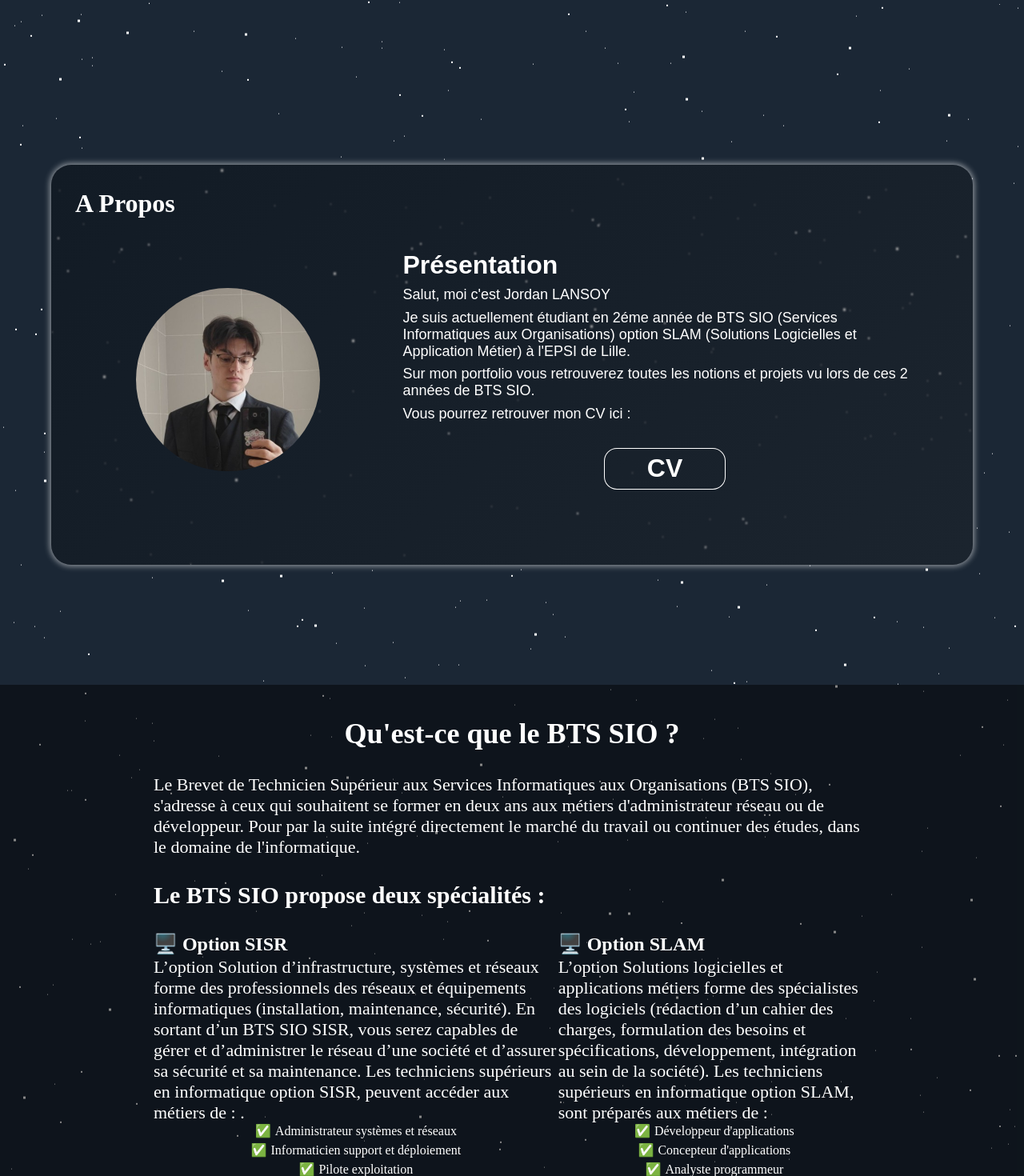
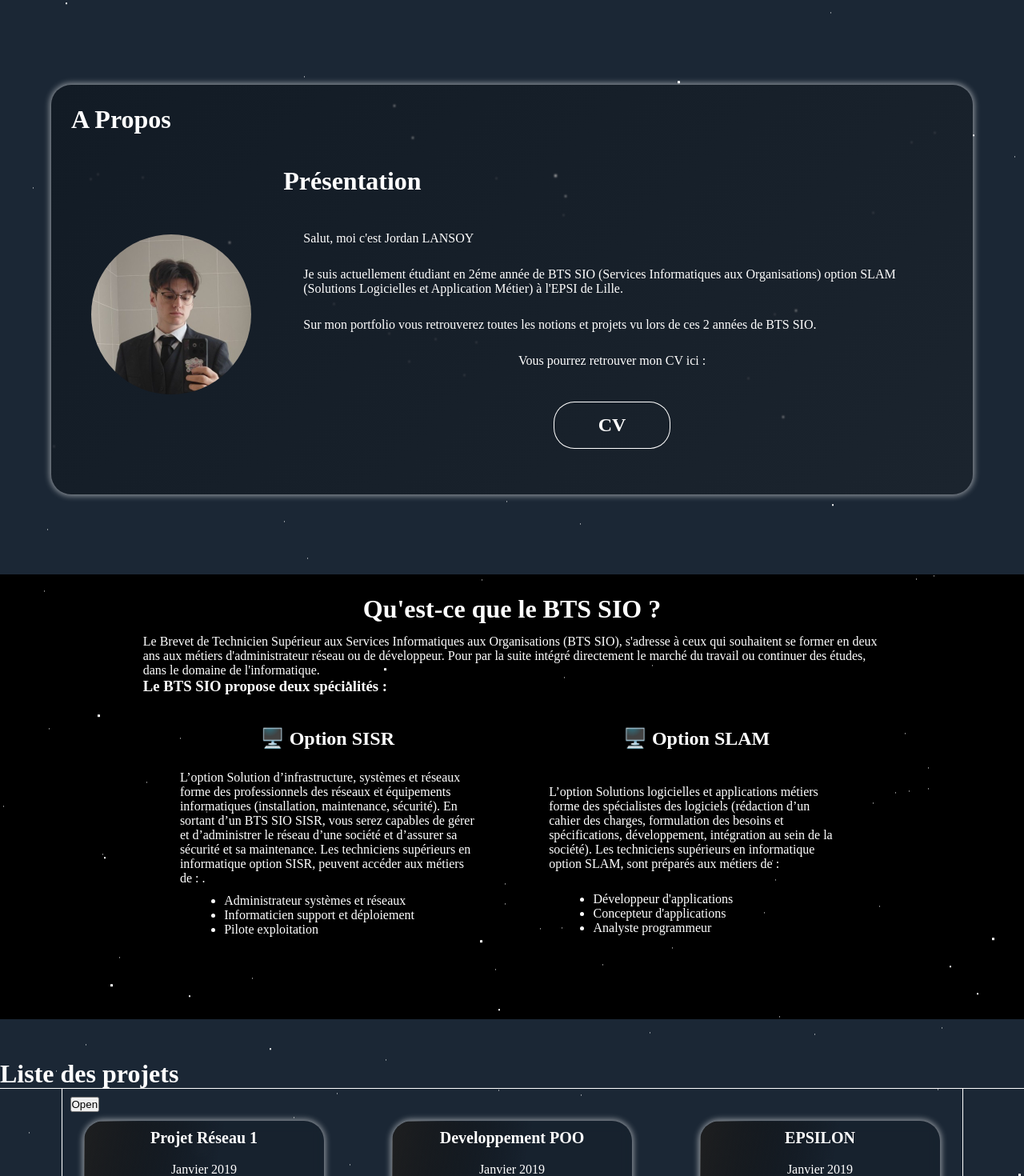
Before and after one commit to Mirooww/portfolioE4, a React (Vite) app: page / in a window 1280 px wide. Shown: the part 750-2220 px from the top of the page at 80% size. Built offline with nearby package versions, Linux system fonts and the light colour scheme; a web font is replaced by a local one.

Commit message:
mise à jour du css, redisposition bloc

```diff
--- a/index.html
+++ b/index.html
@@ -1,11 +1,10 @@
 <!DOCTYPE html>
 <html lang="en">
-
    <head>
       <meta charset="UTF-8" />
       <link rel="icon" type="image/svg+xml" href="/vite.svg" />
       <meta name="viewport" content="width=device-width, initial-scale=1.0" />
-   <link href='https://fonts.googleapis.com/css?family=Lato:300,400,700' rel='stylesheet' type='text/css'>
+      <link href="https://fonts.googleapis.com/css?family=Lato:300,400,700" rel="stylesheet" type="text/css" />
       <title>Nexum - Portfolio</title>
    </head>
 
@@ -13,5 +12,4 @@
       <div id="root" style="display: flex"></div>
       <script type="module" src="/src/main.jsx"></script>
    </body>
-
 </html>
--- a/src/MainPage.jsx
+++ b/src/MainPage.jsx
@@ -33,7 +33,7 @@ function MainPage() {
    };
 
    return (
-      <div className="corps">
+      <div className="body">
          {openSideNav && (
             <motion.div className="leftMenuNav" initial="closed" animate="open" variants={sideVariants}>
                <header>
@@ -67,24 +67,26 @@ function MainPage() {
             </motion.div>
          )}
 
-         <div className="content" style={{ marginLeft: !openSideNav ? "0px" : "300px", width: !openSideNav ? "100%" : "calc(100% - 300px)" }}>
+         <div className="main" style={{ marginLeft: !openSideNav ? "0px" : "300px", width: !openSideNav ? "100%" : "calc(100% - 300px)" }}>
             <div id="stars"></div>
             <div id="stars2"></div>
             <div id="stars3"></div>
-            <div className="accueil">
-               <h1 className="title">BIENVENUE SUR MON PORTFOLIO</h1>
-               <button onClick={cycleOpenSideNav}>{openSideNav ? "Close" : "Open"}</button>
+            <div className="container">
+               <h1 className="BigTitle">BIENVENUE SUR MON PORTFOLIO</h1>
+               <button onClick={cycleOpenSideNav} style={{ position: "absolute", top: "20px", right: "20px" }}>
+                  {openSideNav ? "Close" : "Open"}
+               </button>
             </div>
-            <div className="APropos">
-               <div className="AProposContainer">
-                  <div className="Cadre">
-                     <h1 className="title">A Propos</h1>
-                     <div className="PresentationBox">
-                        <div className="picturesFrame">
+            <div className="containerColumn">
+               <div className="cadre" style={{ margin: "50px 0px" }}>
+                  <h1>A Propos</h1>
+                  <div className="flex contentCadre">
+                     <div className="picFrame flexCentered">
                         <img src="/pictures/PP.jpeg" alt="photo_profil" />
                      </div>
-                        <div className="PresentationContent">
-                           <h2>Présentation</h2>
+                     <div className="zone">
+                        <h1>Présentation</h1>
+                        <div className="textZone flexSpaceBetween">
                            <p> Salut, moi c'est Jordan LANSOY</p>
                            <p>
                               Je suis actuellement étudiant en 2éme année de BTS SIO (Services Informatiques aux Organisations) option SLAM (Solutions
@@ -92,50 +94,48 @@ function MainPage() {
                            </p>
                            <p>Sur mon portfolio vous retrouverez toutes les notions et projets vu lors de ces 2 années de BTS SIO.</p>
 
-                           <p>Vous pourrez retrouver mon CV ici :</p>
-                           <div className="cvContainer">
-                              <div className="cv">
+                           <p style={{ textAlign: "center" }}>Vous pourrez retrouver mon CV ici :</p>
+                        </div>
+
+                        <div className="footerZone flexCentered">
                            <h2>CV</h2>
                         </div>
                      </div>
                   </div>
                </div>
-                  </div>
-               </div>
-               <div className="BtsSIO">
-                  <div className="TopContainer">
+               <div className="cadreLine containerColumn" style={{ margin: "50px 0px" }}>
                   <h1>Qu'est-ce que le BTS SIO ?</h1>
+                  <div className="textOnly">
+                     {" "}
                      <p>
                         Le Brevet de Technicien Supérieur aux Services Informatiques aux Organisations (BTS SIO), s'adresse à ceux qui souhaitent se former en
                         deux ans aux métiers d'administrateur réseau ou de développeur. Pour par la suite intégré directement le marché du travail ou continuer
                         des études, dans le domaine de l'informatique.
                      </p>
                      <h3>Le BTS SIO propose deux spécialités :</h3>
-                  </div>
-
-                  <div className="OptionContainer">
-                     <div className="option">
+                     <div className="containerOption">
+                        <div className="option containerColumn">
                            <h2>🖥️ Option SISR</h2>
-                        <p>
+                           <p className="flexCentered">
                               L’option Solution d’infrastructure, systèmes et réseaux forme des professionnels des réseaux et équipements informatiques
                               (installation, maintenance, sécurité). En sortant d’un BTS SIO SISR, vous serez capables de gérer et d’administrer le réseau d’une
                               société et d’assurer sa sécurité et sa maintenance. Les techniciens supérieurs en informatique option SISR, peuvent accéder aux
                               métiers de : .
                            </p>
-                        <ul>
+                           <ul className="metier">
                               <li>Administrateur systèmes et réseaux</li>
                               <li>Informaticien support et déploiement</li>
                               <li>Pilote exploitation</li>
                            </ul>
                         </div>
-                     <div className="option">
+                        <div className="option containerColumn">
                            <h2>🖥️ Option SLAM</h2>
-                        <p>
+                           <p className="flexCentered">
                               L’option Solutions logicielles et applications métiers forme des spécialistes des logiciels (rédaction d’un cahier des charges,
                               formulation des besoins et spécifications, développement, intégration au sein de la société). Les techniciens supérieurs en
                               informatique option SLAM, sont préparés aux métiers de :{" "}
                            </p>
-                        <ul>
+                           <ul className="metier">
                               <li>Développeur d'applications</li>
                               <li>Concepteur d'applications</li>
                               <li>Analyste programmeur</li>
@@ -144,10 +144,13 @@ function MainPage() {
                      </div>
                   </div>
                </div>
+            </div>
             <div className="projets">
                <h1> Liste des projets</h1>
+
                {getFormation(formation)}
             </div>
+            <div className="contentLine"></div>
          </div>
       </div>
    );
--- a/src/hooks/getFormation.jsx
+++ b/src/hooks/getFormation.jsx
@@ -62,7 +62,7 @@ export default function getFormation(linkApi) {
       },
    };
    return (
-      <div style={{ boxShadow: "0 0 0 1px", width: "100%", display: "flex", justifyContent: "space-around", padding: "0 50px" }}>
+      <div style={{ boxShadow: "0 0 0 1px", width: "100%", display: "flex", justifyContent: "space-around", padding: "0 15px" }}>
          {openCategNav && (
             <motion.div
                style={{
@@ -74,6 +74,7 @@ export default function getFormation(linkApi) {
                   height: "600px",
                   justifyContent: "center",
                   alignItems: "center",
+                  boxShadow: "0 0 0 1px",
                }}
                className="shadow2"
                initial="closed"
@@ -124,9 +125,13 @@ export default function getFormation(linkApi) {
                width: openCategNav ? "calc(90% - 300px)" : "90%",
                color: "white",
                padding: "40px 0px",
+               boxShadow: "0 0 0 1px",
+               position: "relative",
             }}
          >
-            <button onClick={cycleOpenCategNav}>{openCategNav ? "Close" : "Open"}</button>
+            <button onClick={cycleOpenCategNav} style={{ position: "absolute", top: "10px", left: "10px" }}>
+               {openCategNav ? "Close" : "Open"}
+            </button>
             {filteredFormations.map((formation) => (
                <div
                   key={formation.id}
@@ -183,7 +188,16 @@ export default function getFormation(linkApi) {
                >
                   {selectedFormation && ( // Vérifie si selectedFormation existe
                      <>
-                        <div style={{ height: "20%", display: "flex", flexDirection: "column", alignItems: "center", justifyContent: "space-around" }}>
+                        <div
+                           style={{
+                              height: "20%",
+                              display: "flex",
+                              flexDirection: "column",
+                              alignItems: "center",
+                              justifyContent: "space-around",
+                              position: "relative",
+                           }}
+                        >
                            <h2 style={{ textAlign: "center", fontSize: "20px" }}>{selectedFormation.title}</h2>
                            <p>{selectedFormation.startdate}</p>
                         </div>
@@ -192,7 +206,9 @@ export default function getFormation(linkApi) {
                            <div style={{ height: "60%" }}>
                               <img src="" alt="" />
                            </div>
-                           <button onClick={toggleModal}>Fermer</button>
+                           <button onClick={toggleModal} style={{ position: "absolute", top: "15px", left: "15px" }}>
+                              Fermer
+                           </button>
 
                            <div
                               style={{
--- a/src/style/content.css
+++ b/src/style/content.css
@@ -1,39 +1,174 @@
 @import url("https://fonts.googleapis.com/css2?family=Lato:ital,wght@0,100;0,300;0,400;0,700;0,900;1,100;1,300;1,400;1,700;1,900&family=Sixtyfour&display=swap");
 
-.corps {
+.body {
    width: 100vw;
    display: flex;
+   color: #fff;
 }
 
-.corps .leftMenuNav {
-   width: 300px;
+.flex {
+   display: flex;
 }
-
-.content .accueil {
-   height: 100vh;
+.flexCentered {
    display: flex;
    justify-content: center;
    align-items: center;
 }
 
-.content .accueil .title {
+.main {
+   position: relative;
+}
+.flexSpaceBetween {
+   display: flex;
+   flex-direction: column;
+   justify-content: space-between;
+}
+.container {
+   min-height: 100vh;
+   display: flex;
+   justify-content: center;
+   align-items: center;
+}
+.containerColumn {
+   display: flex;
+   flex-direction: column;
+   justify-content: center;
+   align-items: center;
+}
+
+.cadre {
+   max-width: 90%;
+   width: 90%;
+   padding: 25px;
+   display: flex;
+   flex-direction: column;
+   border-radius: 25px;
+   box-shadow: 0 0 7px 2px rgba(255, 255, 255, 0.5);
+   backdrop-filter: blur(1px);
+   background: linear-gradient(-45deg, rgba(30, 30, 30, 0.3) 0%, rgba(0, 0, 0, 0.3) 100%);
+}
+
+.cadre h1 {
+   width: auto;
+   padding-bottom: 25px;
+   color: #fff;
+}
+
+.cadre .contentCadre {
+   height: 400px;
+}
+
+.cadre .contentCadre .picFrame {
+   width: 33%;
+}
+
+.cadre .contentCadre .picFrame img {
+   width: 75%;
+   border-radius: 100%;
+   min-width: 200px;
+}
+
+.cadre .contentCadre .zone {
+   padding: 15px;
+   color: white;
+   height: 100%;
+}
+
+.cadre .contentCadre .zone h1 {
+   height: 15%;
+}
+.cadre .contentCadre .zone .textZone {
+   height: 60%;
+   padding: 25px;
+}
+
+.cadre .contentCadre .zone .footerZone {
+   height: 25%;
+}
+
+.cadre .contentCadre .zone .footerZone h2 {
+   box-shadow: 0 0 0 1px;
+   padding: 15px 55px;
+   border-radius: 25px;
+   transition: transform 0.5s ease;
+}
+
+.cadre .contentCadre .zone .footerZone h2:hover {
+   transition: width 0.5s ease;
+   background-color: blue;
+}
+
+.cadreLine {
+   width: 100%;
+   padding: 25px;
+   justify-content: space-around;
+   background-color: black;
+}
+
+.cadreLine h1 {
+   height: 50px;
+}
+
+.cadreLine .textOnly {
+   width: 75%;
+}
+
+.containerOption {
+   display: flex;
+   justify-content: space-around;
+   padding: 40px 0;
+}
+.containerOption .option {
+   width: 40%;
+   height: 300px;
+}
+.containerOption .option h2 {
+   height: 20%;
+}
+.containerOption .option p {
+   height: 50%;
+}
+
+.containerOption .option .metier {
+   margin: 10px 0px;
+   width: 70%;
+   height: auto;
+   height: 30%;
+}
+.containerOption .option .metier li {
+   text-align: left;
+}
+
+/* Projets */
+
+.Projects {
+   padding: 20px;
+}
+
+/* .main .accueil {
+   height: 100vh;
+   display: flex;
+   justify-content: center;
+   align-items: center;
+} */
+/*
+.BigTitle {
    color: #fff;
    font-family: "lato", sans-serif;
    font-weight: 700;
    font-size: 50px;
    letter-spacing: 10px;
-
    background: -webkit-linear-gradient(white, #38495a);
    -webkit-background-clip: text;
    -webkit-text-fill-color: transparent;
 }
-.content .APropos {
+.APropos {
    display: flex;
    flex-direction: column;
    align-items: center;
 }
 
-.content .APropos .AProposContainer {
+.AProposContainer {
    height: 100vh;
    width: 90%;
    display: flex;
@@ -41,32 +176,19 @@
    flex-direction: column;
 }
 
-.content .APropos .Cadre {
-   height: 60%;
-   display: flex;
-   flex-direction: column;
-   padding: 30px;
-   min-height: 500px;
-
-   border-radius: 25px;
-   box-shadow: 0 0 7px 2px rgba(255, 255, 255, 0.5);
-   backdrop-filter: blur(1px);
-   background: linear-gradient(-45deg, rgba(30, 30, 30, 0.3) 0%, rgba(0, 0, 0, 0.3) 100%);
-}
-
-.content .APropos .Cadre .title {
+.title {
    height: 50px;
    color: white;
 }
 
-.content .APropos .Cadre .PresentationBox {
+.PresentationBox {
    height: calc(100vh - 50px);
    display: flex;
    justify-content: space-around;
    align-items: center;
 }
 
-.PresentationBox .picturesFrame {
+.picturesFrame {
    width: 30%;
    height: 80%;
    display: flex;
@@ -74,12 +196,12 @@
    align-items: center;
 }
 
-.PresentationBox .picturesFrame img {
+.picturesFrame img {
    width: 70%;
    border-radius: 50%;
 }
 
-.PresentationBox .PresentationContent {
+.PresentationContent {
    width: 60%;
    display: flex;
    flex-direction: column;
@@ -89,26 +211,26 @@
    font-family: "Poppins", sans-serif;
 }
 
-.PresentationBox .PresentationContent h2 {
+.PresentationContent h2 {
    color: #fff;
    font-size: 32px;
    font-weight: 700;
 }
 
-.PresentationBox .PresentationContent p {
+.PresentationContent p {
    color: #fff;
    font-size: 18px;
    font-weight: 500;
 }
 
-.PresentationBox .PresentationContent p:last-child {
+.PresentationContent p:last-child {
    color: red;
    font-size: 18px;
    font-weight: 500;
    text-align: center;
 }
 
-.PresentationBox .PresentationContent .cvContainer {
+.cvContainer {
    height: 100px;
    width: 100%;
    display: flex;
@@ -116,7 +238,7 @@
    align-items: center;
 }
 
-.cvContainer .cv {
+.cv {
    height: 50%;
    width: 150px;
    display: flex;
@@ -129,11 +251,11 @@
    transition: color 0.5s ease;
    box-shadow: 0 0 0 1px white;
 }
-.cvContainer .cv:hover {
+.cv:hover {
    color: #000;
    box-shadow: none;
 }
-.cvContainer .cv::before {
+.cv::before {
    content: "";
    position: absolute;
    top: 0;
@@ -146,12 +268,12 @@
    color: #000;
 }
 
-.cvContainer .cv:hover::before {
+.cv:hover::before {
    width: 100%;
    color: #000;
 }
 
-.cvContainer .cv h2 {
+.cv h2 {
    position: absolute;
    z-index: 50;
    text-align: center;
@@ -159,11 +281,11 @@
    color: inherit;
 }
 
-.cvContainer .cv:hover h2 {
+.cv:hover h2 {
    color: #000;
 }
 
-.content .APropos .BtsSIO {
+.BtsSIO {
    height: 60vh;
    z-index: 10;
    min-height: 650px;
@@ -189,11 +311,11 @@
    font-size: 22px;
 }
 
-.BtsSIO .OptionContainer {
+.OptionContainer {
    display: flex;
    height: 50%;
 }
-.BtsSIO .TopContainer {
+.TopContainer {
    height: 40%;
    display: flex;
    flex-direction: column;
@@ -201,7 +323,7 @@
    justify-content: space-between;
 }
 
-.OptionContainer .option {
+.option {
    margin-bottom: 20px;
 }
 .option h2 {
@@ -246,3 +368,17 @@
 .projets h1 {
    color: #fff;
 }
+
+.Compts {
+   height: 60vh;
+   z-index: 10;
+   min-height: 650px;
+   width: 100%;
+   display: flex;
+   justify-content: space-around;
+   align-items: center;
+   flex-direction: column;
+   color: white;
+   background-color: #00000077;
+   padding: 25px 15%;
+} */
--- a/src/style/stars.sass
+++ b/src/style/stars.sass
@@ -3,13 +3,13 @@
 @function multiple-box-shadow ($n)
   $value: '#{random(2000)}px #{random(2000)}px #FFF'
   @for $i from 2 through $n
-    $value: '#{$value} , #{random(2000)}px #{random(2000)}px #FFF'
+    $value: '#{$value} , #{random(6000)}px #{random(6000)}px #FFF'
 
   @return unquote($value)
 
-$shadows-small:  multiple-box-shadow(700)
-$shadows-medium: multiple-box-shadow(200)
-$shadows-big:    multiple-box-shadow(100)
+$shadows-small:  multiple-box-shadow(1400)
+$shadows-medium: multiple-box-shadow(400)
+$shadows-big:    multiple-box-shadow(200)
 
 html
   background: radial-gradient(ellipse at bottom, #1B2735 100%, #090A0F 100%)
```
Lines whose indentation alone changed are shown as unchanged.
